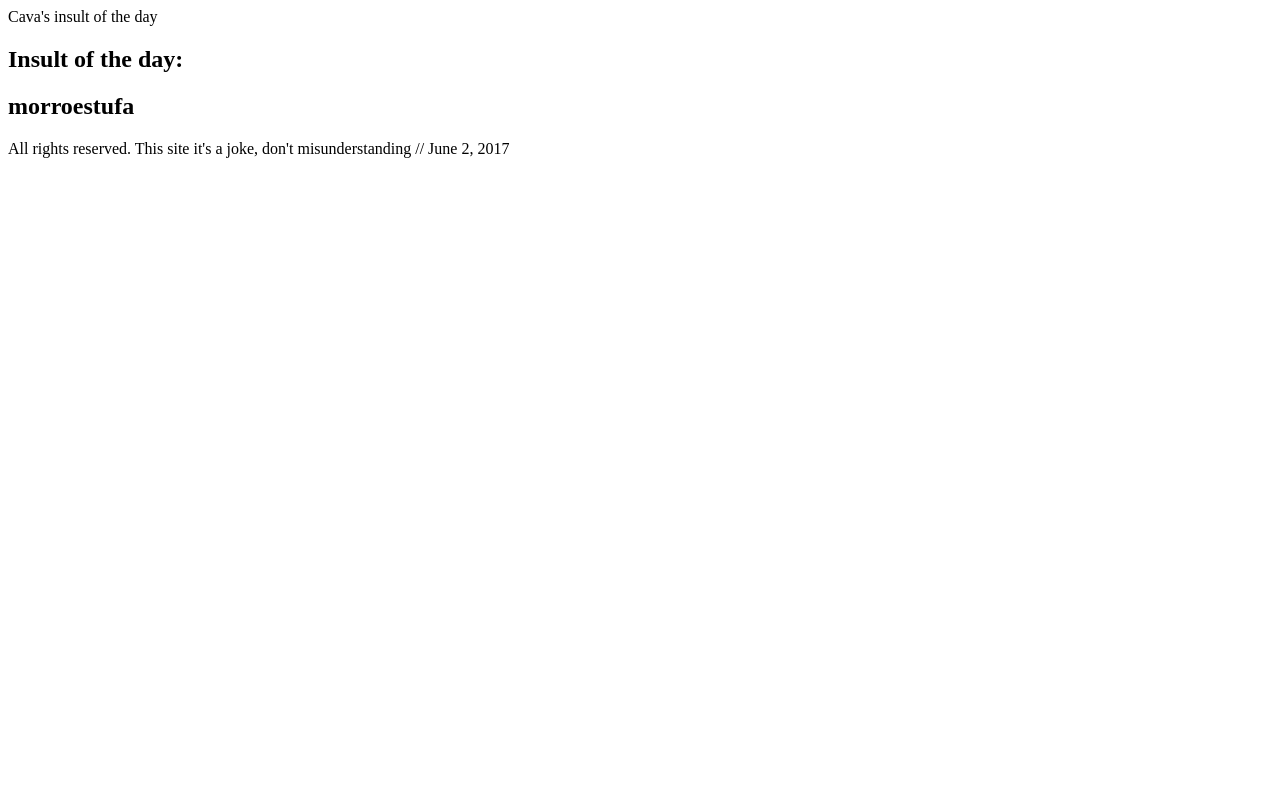
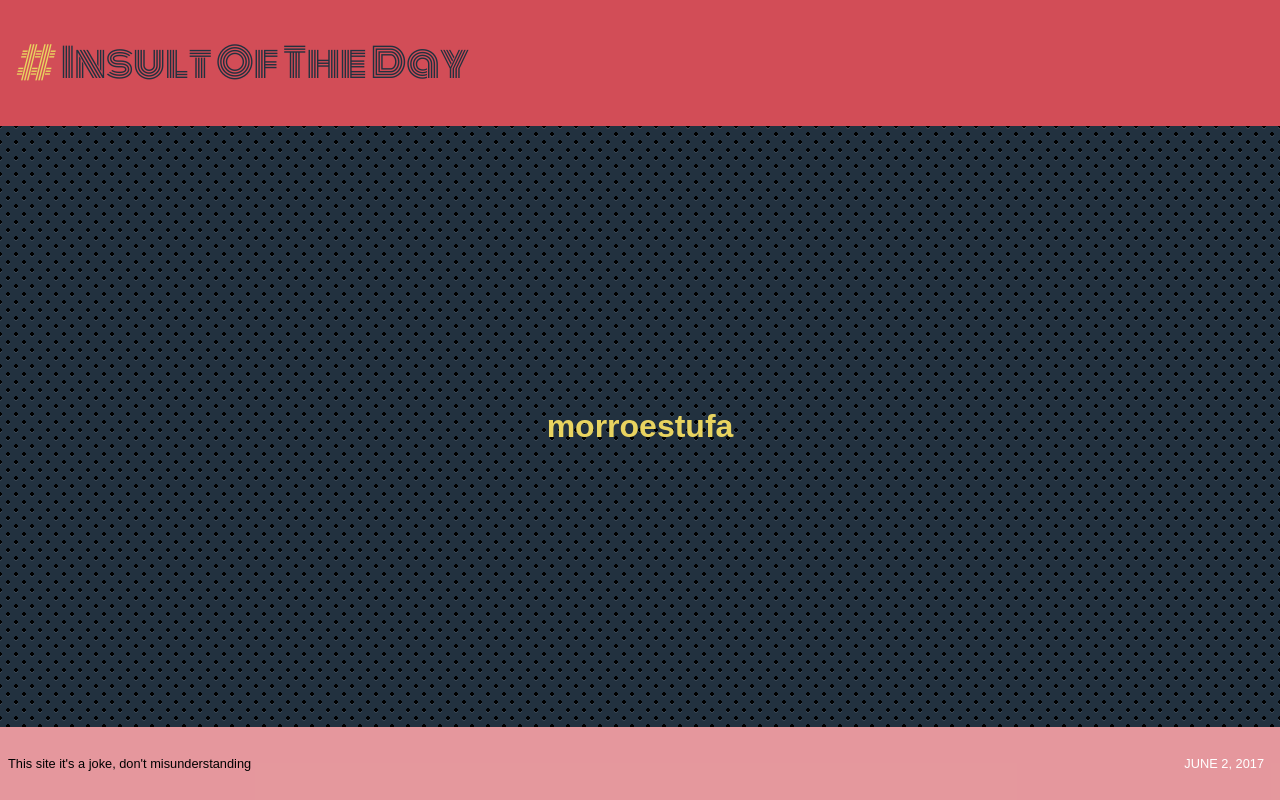
Before and after one commit to Earthlandto/iotd, a website: page index.html in a window 1280 px wide. Drawn offline with nearby package versions, Linux system fonts and the light colour scheme; a web font is replaced by a local one.

Commit message:
Added styles

```diff
--- a/index.html
+++ b/index.html
@@ -5,18 +5,24 @@
     <meta http-equiv="x-ua-compatible" content="ie=edge">
     <meta name="viewport" content="width=device-width, initial-scale=1.0">
     <title>Insult of the day</title>
+
+    <link href="https://fonts.googleapis.com/css?family=Fauna+One|Monoton" rel="stylesheet">
+
     <link rel="stylesheet" href="dist/styles.css">
   </head>
-  <body>
-    <header>
-      Cava's insult of the day
+  <body class="site">
+    <header class="site__header">
+      <h1 class="site__title ">Insult Of The Day</h1>
     </header>
-    <section>
-      <h1>Insult of the day:</h1>
-      <h2 class="js-insult-text">No insult found :(</h2>
-    </section>
-    <footer>
-      All rights reserved. This site it's a joke, don't misunderstanding // <span class="js-time"></span>
+    <main class="site__content">
+      <h2 class="site__insult js-insult-text">
+        No insult found :(
+      </h2>
+
+    </main>
+    <footer  class="site__footer">
+      <p>This site it's a joke, don't misunderstanding</p>
+      <p class="site__time js-time"></p>
     </footer>
 
     <script src="https://ajax.googleapis.com/ajax/libs/jquery/3.2.1/jquery.min.js"></script>
--- a/scss/styles.scss
+++ b/scss/styles.scss
@@ -0,0 +1,88 @@
+$primary-color: rgba(210, 77, 87, 1);
+$primary-color--transparent: rgba(210, 77, 87, 0.58);
+$background-color: #22313F;
+
+$secondary-color: $background-color;
+$tertiary-color: #E9D460;
+
+@mixin carbon-fibre-bg {
+	background:
+	radial-gradient(black 15%, transparent 16%) 0 0,
+	radial-gradient(black 15%, transparent 16%) 8px 8px,
+	radial-gradient(rgba(255,255,255,.1) 15%, transparent 20%) 0 1px,
+	radial-gradient(rgba(255,255,255,.1) 15%, transparent 20%) 8px 9px;
+	background-color: $background-color;
+	background-size:16px 16px;
+}
+
+.site {
+	display: flex;
+	flex-direction: column;
+	min-height: 100vh;
+	margin: 0;
+	font-family: 'Fauna One', sans-serif;
+
+	&__header {
+		background-color: $primary-color--transparent;
+		padding: 2rem 1rem;
+
+		font-family: 'Monoton', sans-serif;
+		font-size: 2.5rem;
+		color: $secondary-color;
+
+		&::before {
+			content: '#';
+		}
+
+		&:hover {
+			background-color: $primary-color;
+
+			&::before {
+				color: $tertiary-color;
+			}
+		}
+	}
+
+	&__title {
+		margin: 0;
+		font-weight: unset;
+		font-size: inherit;
+		display: inline;
+	}
+
+	&__content {
+		@include carbon-fibre-bg
+
+		flex: 1;
+		color: $tertiary-color;
+		display: flex;
+		flex-direction: column;
+		justify-content: center;
+	}
+
+	&__footer {
+    display: flex;
+    flex-flow: row wrap;
+    justify-content: space-between;
+
+		background-color: $primary-color--transparent;
+		padding: 1rem .5rem;
+
+		font-size: .8rem;
+
+		&:hover {
+			background-color: $primary-color;
+		}
+	}
+
+	&__insult {
+		text-align: center;
+		font-size: 2rem;
+	}
+
+	&__time {
+		text-transform: uppercase;
+		color: white;
+		padding: 0 .5rem;
+	}
+}
```
Also changed, not shown: dist/styles.css.
